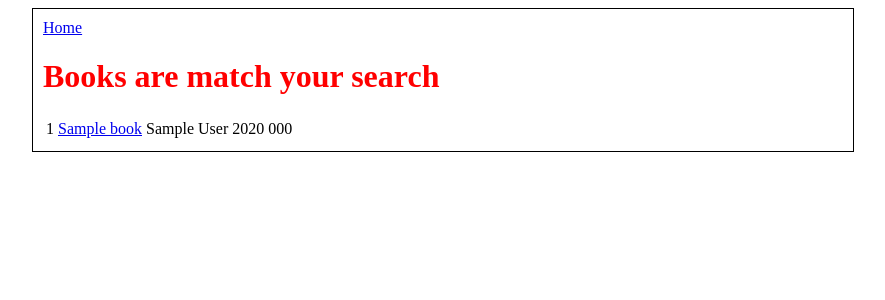
After one commit to alexago/CS50W, a Flask app: template project1/templates/searchresults.html in a window 1280 px wide. The commit adds this page. Shown: the top 300 px of the page, without its empty margins (197-1082 px from the left). Run offline with Flask 2, Linux system fonts and the light colour scheme; the template is opened without the code that fills it: most values are stand-ins (such as "Sample title", 1, 10 or a date in 2020); parts of the project's set-up code (start-up, migrations or seed data) failed here and were passed over.

Commit message:
Added search feature. Additional cleanup

```diff
--- a/project1/application.py
+++ b/project1/application.py
@@ -34,6 +34,14 @@ def getUser(username, password):
     query = "SELECT id, username, password FROM users WHERE username=:user AND password=:password"
     return db.execute(query,{"user":username,"password":password}).fetchone()
 
+def findBook(searchTerm):
+	query = "SELECT * FROM books WHERE isbn LIKE :searchTerm OR title LIKE :searchTerm OR author LIKE :searchTerm"
+	return db.execute(query,{"searchTerm":f"%{searchTerm}%"}).fetchall()
+
+def getBookById(id):
+	query = "SELECT * FROM books WHERE id=:id"
+	return db.execute(query,{"id":id}).fetchone()
+
 def isUserLoggedIn():
 	return 'user_name' in session.keys()
 
@@ -44,12 +52,7 @@ def encodePassword(password):
 
 @app.route("/")
 def index():
-	name = 'Guest'
-	loggedIn = False
-	if isUserLoggedIn():
-		name = session['user_name']
-		loggedIn = True
-	return render_template("index.html", name=name, isLoggedIn=loggedIn)
+	return render_template("index.html")
 
 @app.route("/login",methods=["POST"])
 def login():
@@ -103,3 +106,15 @@ def register():
 def logout():
 	session.clear()
 	return redirect(url_for('index'))
+
+
+@app.route("/search",methods=["POST"])
+def find():
+	searchTerm = request.form.get("term")
+	books = findBook(searchTerm)
+	return render_template("searchresults.html", books=books)
+
+@app.route("/book/<int:id>")
+def book(id):
+	book = getBookById(id)
+	return render_template("book_details.html", book=book)
--- a/project1/config.py
+++ b/project1/config.py
@@ -1,3 +1,5 @@
 # Configure session to use filesystem
 SESSION_PERMANENT = False
 SESSION_TYPE = "filesystem"
+
+DEBUG = False
--- a/project1/templates/layout.html
+++ b/project1/templates/layout.html
@@ -3,9 +3,14 @@
 <head><title>{% block title%}{% endblock %}Book Review</title>
 </head>
 <body>
-<a href="{{url_for('index')}}">Home</a>
+<div style="width:800px;margin:auto;border:1px solid black;padding:10px;">
+<div><a href="{{url_for('index')}}">Home</a></div>
+{% if 'user_name' in session.keys() %}
+<div style="float:right;">Hello {{session['user_name']}}! <a href="{{ url_for('logout')}}">Logout</a></div>
+{% endif %}
 <h1 style="color:red;">{% block heading%}{% endblock %}</h1>
 	{% block body%}
 	{% endblock %}
+</div>
 </body>
 </html>
--- /dev/null
+++ b/project1/templates/searchresults.html
@@ -0,0 +1,15 @@
+
+{% extends "layout.html"%}
+
+{% block heading %}Books are match your search{% endblock%}
+{% block body %}
+	{% if books == [] %}
+	<h4>No books match your search term</h4>
+	{% else %}
+	<table border="0">
+	{% for book in books %}
+		<tr><td>{{book.id}}</td><td><a href="{{ url_for('book', id=book.id)}}">{{book.title}}</a></td><td>{{book.author}}</td><td>{{book.year}}</td><td>{{book.isbn}}</td></tr>
+	{% endfor %}
+	</table>
+	{% endif %}
+{% endblock%}
```
Also changed, not shown: project1/templates/book_details.html (added, +23 -0 lines), project1/templates/index.html (+5 -3 lines).
